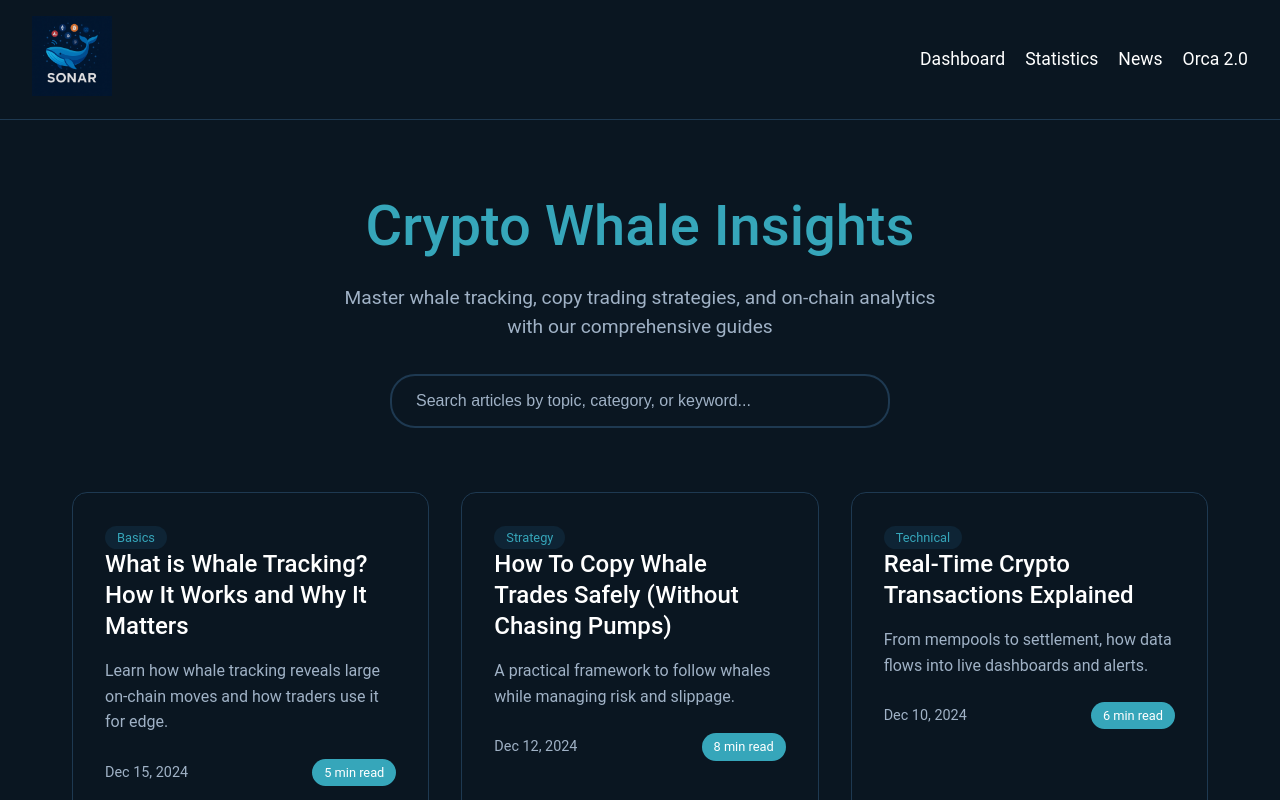
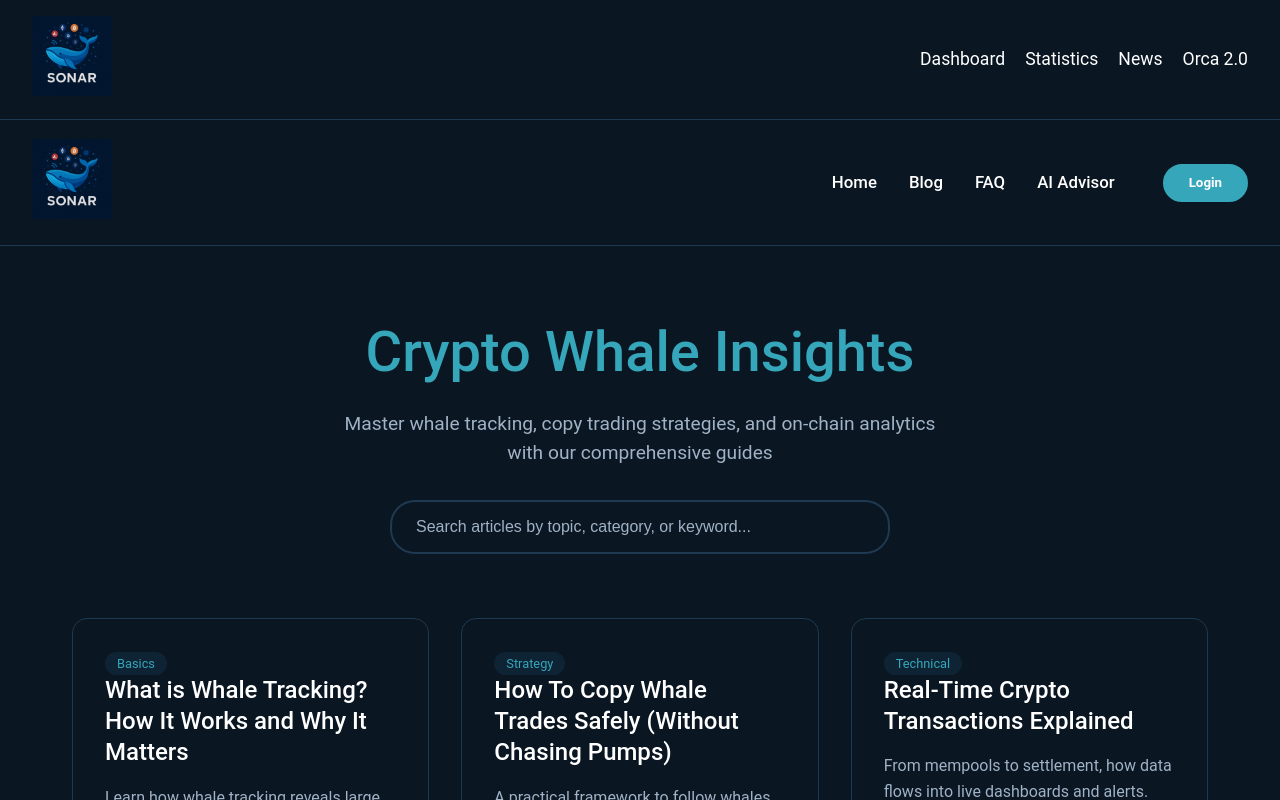
Before and after one commit to edusancheez2005/sonar, a Next.js app: page /blog in a window 1280 px wide. Shown: the top 800 px of the page. Built offline with nearby package versions, Linux system fonts and the light colour scheme; no server answers.

Commit message:
new blog

```diff
--- a/app/blog/BlogClient.jsx
+++ b/app/blog/BlogClient.jsx
@@ -1,15 +1,102 @@
 'use client'
-import React, { useState } from 'react'
+import React, { useState, useEffect } from 'react'
 import Link from 'next/link'
+import { useRouter } from 'next/navigation'
 import styled from 'styled-components'
 import { motion } from 'framer-motion'
+import { supabaseBrowser } from '@/app/lib/supabaseBrowserClient'
+
+const PageContainer = styled.div`
+  min-height: 100vh;
+  background: var(--background-dark);
+`
+
+const NavBar = styled.nav`
+  display: flex;
+  justify-content: space-between;
+  align-items: center;
+  padding: 1.2rem 2rem;
+  background: var(--background-dark);
+  border-bottom: 1px solid var(--secondary);
+  position: sticky;
+  top: 0;
+  z-index: 1000;
+`
+
+const Logo = styled.div`
+  display: flex;
+  align-items: center;
+  img {
+    height: 80px;
+    width: auto;
+    object-fit: contain;
+    object-position: center;
+    transition: height 0.3s ease;
+  }
+`
+
+const NavLinks = styled.div`
+  display: flex;
+  gap: 2rem;
+  align-items: center;
+
+  a {
+    color: var(--text-primary);
+    font-weight: 500;
+    font-size: 1.05rem;
+    text-decoration: none;
+    transition: color 0.3s ease;
+    position: relative;
+  }
+
+  a:after {
+    content: '';
+    position: absolute;
+    left: 0;
+    bottom: -5px;
+    width: 100%;
+    height: 3px;
+    background-color: var(--primary);
+    transform: scaleX(0);
+    transition: transform 0.3s ease;
+  }
+
+  a:hover {
+    color: var(--primary);
+  }
+
+  a:hover:after {
+    transform: scaleX(1);
+  }
+
+  @media (max-width: 768px) {
+    display: none;
+  }
+`
+
+const AuthButton = styled.button`
+  padding: 0.6rem 1.5rem;
+  background: ${props => props.variant === 'login' ? 'transparent' : 'var(--primary)'};
+  color: ${props => props.variant === 'login' ? 'var(--primary)' : 'white'};
+  border: 2px solid var(--primary);
+  border-radius: 25px;
+  cursor: pointer;
+  font-weight: 600;
+  transition: all 0.3s ease;
+  margin-left: 1rem;
+
+  &:hover {
+    background: ${props => props.variant === 'login' ? 'var(--primary)' : 'var(--primary-hover)'};
+    color: white;
+    transform: translateY(-2px);
+    box-shadow: 0 5px 15px rgba(52, 152, 219, 0.3);
+  }
+`
 
 const BlogContainer = styled.main`
   max-width: 1200px;
   margin: 0 auto;
   padding: 4rem 2rem;
-  background: var(--background-dark);
-  min-height: 100vh;
 `
 
 const BlogHeader = styled.div`
@@ -208,6 +295,20 @@ export default function BlogClient() {
   const [email, setEmail] = useState('')
   const [subscribeMessage, setSubscribeMessage] = useState('')
   const [isSubscribing, setIsSubscribing] = useState(false)
+  const [user, setUser] = useState(null)
+  const [showLoginModal, setShowLoginModal] = useState(false)
+  const router = useRouter()
+
+  useEffect(() => {
+    const sb = supabaseBrowser()
+    sb.auth.getSession().then(({ data }) => {
+      setUser(data.session?.user || null)
+    })
+    const { data: { subscription } } = sb.auth.onAuthStateChange((_event, session) => {
+      setUser(session?.user || null)
+    })
+    return () => subscription.unsubscribe()
+  }, [])
 
   const filteredPosts = posts.filter(post =>
     post.title.toLowerCase().includes(searchTerm.toLowerCase()) ||
@@ -234,7 +335,47 @@ export default function BlogClient() {
     }
   }
 
+  const handleLogin = () => {
+    router.push('/dashboard')
+  }
+
+  const handleLogout = async () => {
+    try {
+      await supabaseBrowser().auth.signOut()
+      setUser(null)
+    } catch (error) {
+      console.error('Error logging out:', error)
+    }
+  }
+
   return (
+    <PageContainer>
+      <NavBar>
+        <Logo>
+          <Link href="/">
+            <img src="/logo2.png" alt="Sonar Tracker Logo" />
+          </Link>
+        </Logo>
+        <NavLinks>
+          <Link href="/">Home</Link>
+          <Link href="/blog">Blog</Link>
+          <Link href="/faq">FAQ</Link>
+          <Link href="/ai-advisor">AI Advisor</Link>
+          {user ? (
+            <>
+              <Link href="/dashboard">Dashboard</Link>
+              <AuthButton onClick={handleLogout} variant="login">
+                Logout
+              </AuthButton>
+            </>
+          ) : (
+            <AuthButton onClick={handleLogin}>
+              Login
+            </AuthButton>
+          )}
+        </NavLinks>
+      </NavBar>
+
       <BlogContainer>
         <BlogHeader>
           <BlogTitle>Crypto Whale Insights</BlogTitle>
@@ -312,5 +453,6 @@ export default function BlogClient() {
         )}
       </NewsletterSection>
       </BlogContainer>
+    </PageContainer>
   )
 }
--- a/app/blog/page.jsx
+++ b/app/blog/page.jsx
@@ -1,4 +1,4 @@
-import React from 'react'
+import React, { Suspense } from 'react'
 import BlogClient from './BlogClient'
 
 export const metadata = {
@@ -7,6 +7,25 @@ export const metadata = {
   alternates: { canonical: 'https://www.sonartracker.io/blog' },
 }
 
+function BlogLoading() {
+  return (
+    <div style={{
+      display: 'flex',
+      justifyContent: 'center',
+      alignItems: 'center',
+      height: '100vh',
+      background: 'var(--background-dark)',
+      color: 'var(--text-primary)'
+    }}>
+      <div>Loading blog...</div>
+    </div>
+  )
+}
+
 export default function BlogIndex() {
-  return <BlogClient />
+  return (
+    <Suspense fallback={<BlogLoading />}>
+      <BlogClient />
+    </Suspense>
+  )
 }
```
Lines whose indentation alone changed are shown as unchanged.
